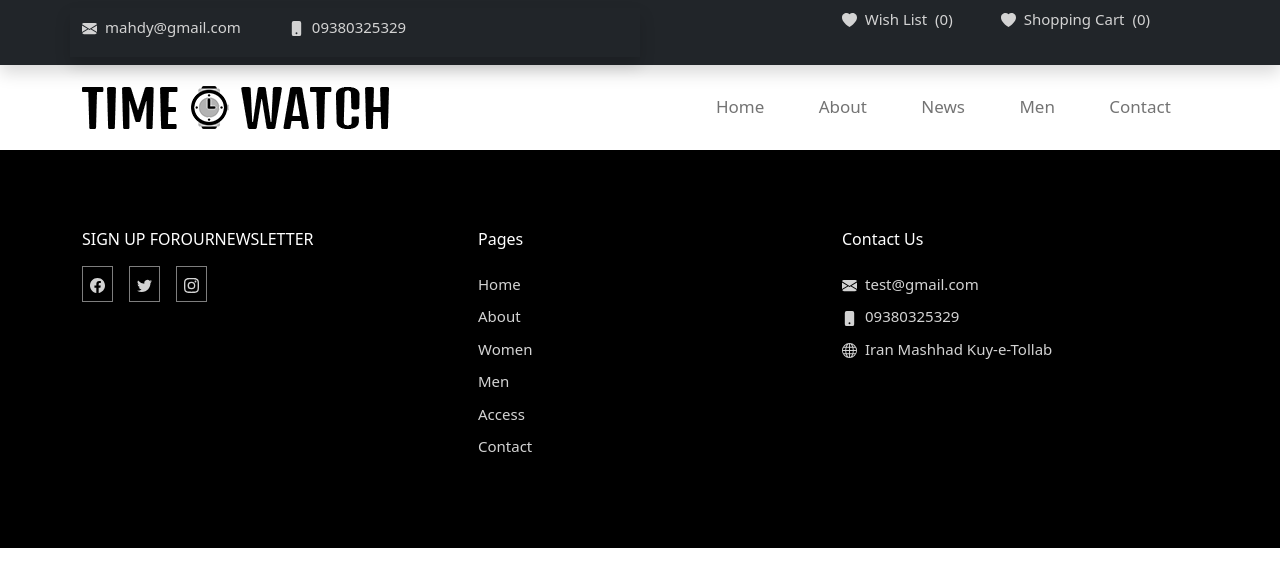
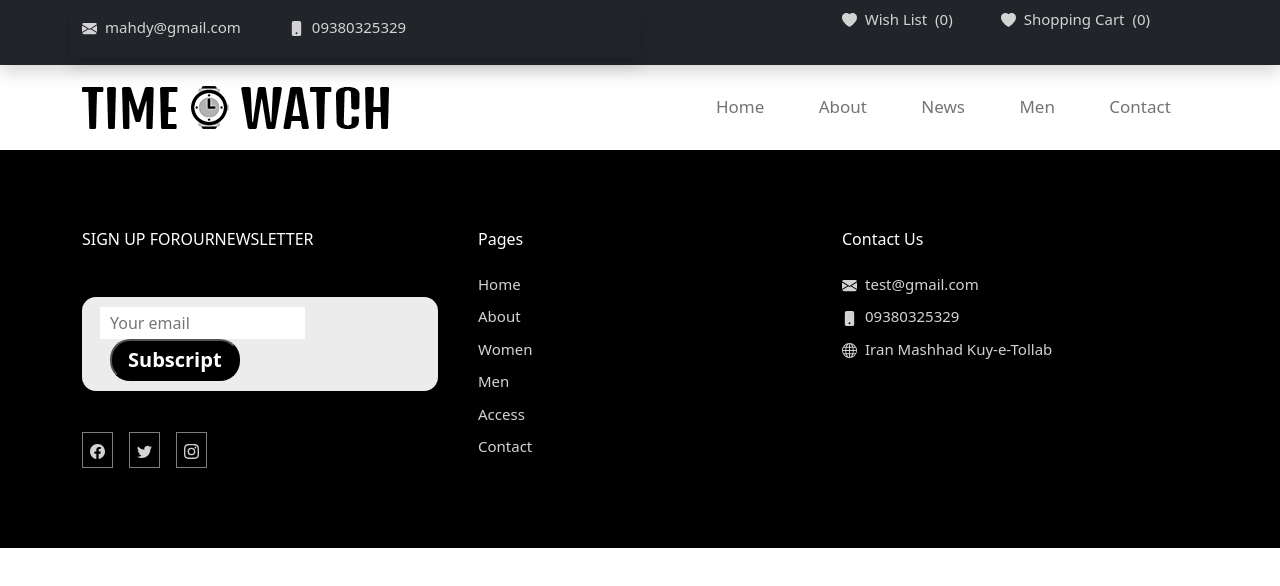
Before and after one commit to MahdyMusave/Watch-Ecommer-Shop, a React (Create React App) app: page /product/1 in a window 1280 px wide. Shown: the top 586 px of the page. Built offline with nearby package versions, Linux system fonts and the light colour scheme.

Commit message:
add subScript eamil

```diff
--- a/src/App.css
+++ b/src/App.css
@@ -103,3 +103,28 @@
 .brandLogo{
   background-color: #ddd;
 }
+.subscript-form{
+    background-color: rgb(236, 236, 236);
+    padding: 10px 18px;
+    border-radius: 14px;
+    margin: 48px auto;
+}
+.subscript-form input{
+  width: 64%;
+  padding: 4px 10px;
+  border: none;
+  outline: none;
+  margin-right: 3px;
+  font-size: 16px;
+  font-weight: 400;
+
+}
+.subscript-form button{
+  font-size: 20px;
+  font-weight: 600;
+  padding:4px 16px;
+  margin-left: 10px;
+  border-radius: 20px;
+  background-color: black;
+  color: white;
+}
--- a/src/cpmponent/footer_box/footer.js
+++ b/src/cpmponent/footer_box/footer.js
@@ -10,7 +10,7 @@ import {
   Globe,
 } from "react-bootstrap-icons";
 // import FormEmail from "./email";
-// import FormSubscript from "./form_subscript";
+import FormSubscript from "./form_subscript";
 
 const Footer = () => {
   return (
@@ -21,7 +21,7 @@ const Footer = () => {
             <Col>
               <div>
                 <h6 className="mb-4">SIGN UP FOR‌OUR‌NEWSLETTER</h6>
-                {/* <FormSubscript /> */}
+                <FormSubscript />
                 <FooterLink href="/">
                   <Social className="me-3">
                     <Facebook />
--- /dev/null
+++ b/src/cpmponent/footer_box/form_subscript.js
@@ -0,0 +1,16 @@
+import React from "react";
+
+const FormSubscript = () => {
+  return (
+    <>
+      <div className="subscript-form">
+        <form method="post">
+          <input type="text" name="email" placeholder="Your email" />
+          <button className="">Subscript</button>
+        </form>
+      </div>
+    </>
+  );
+};
+
+export default FormSubscript;
```
